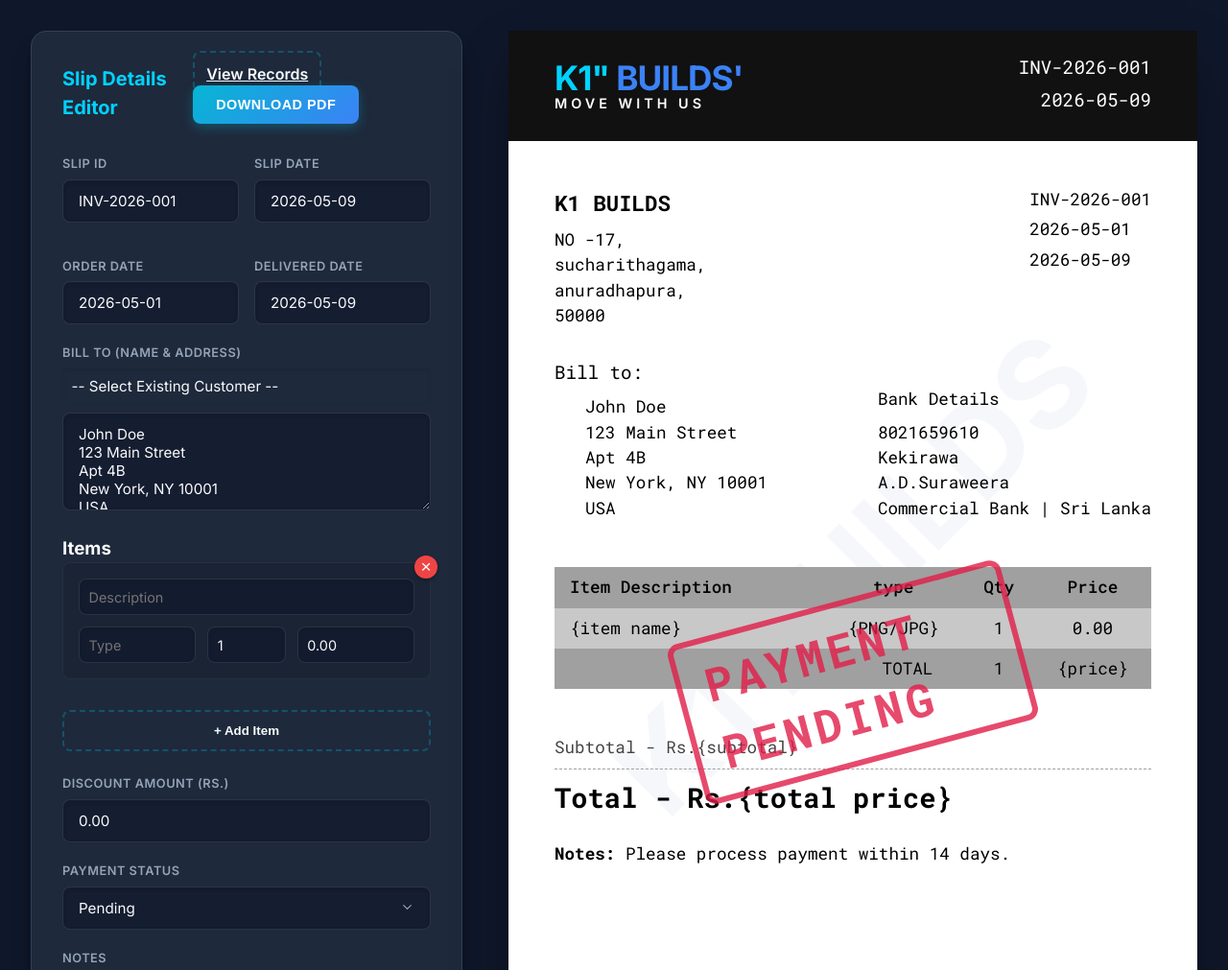
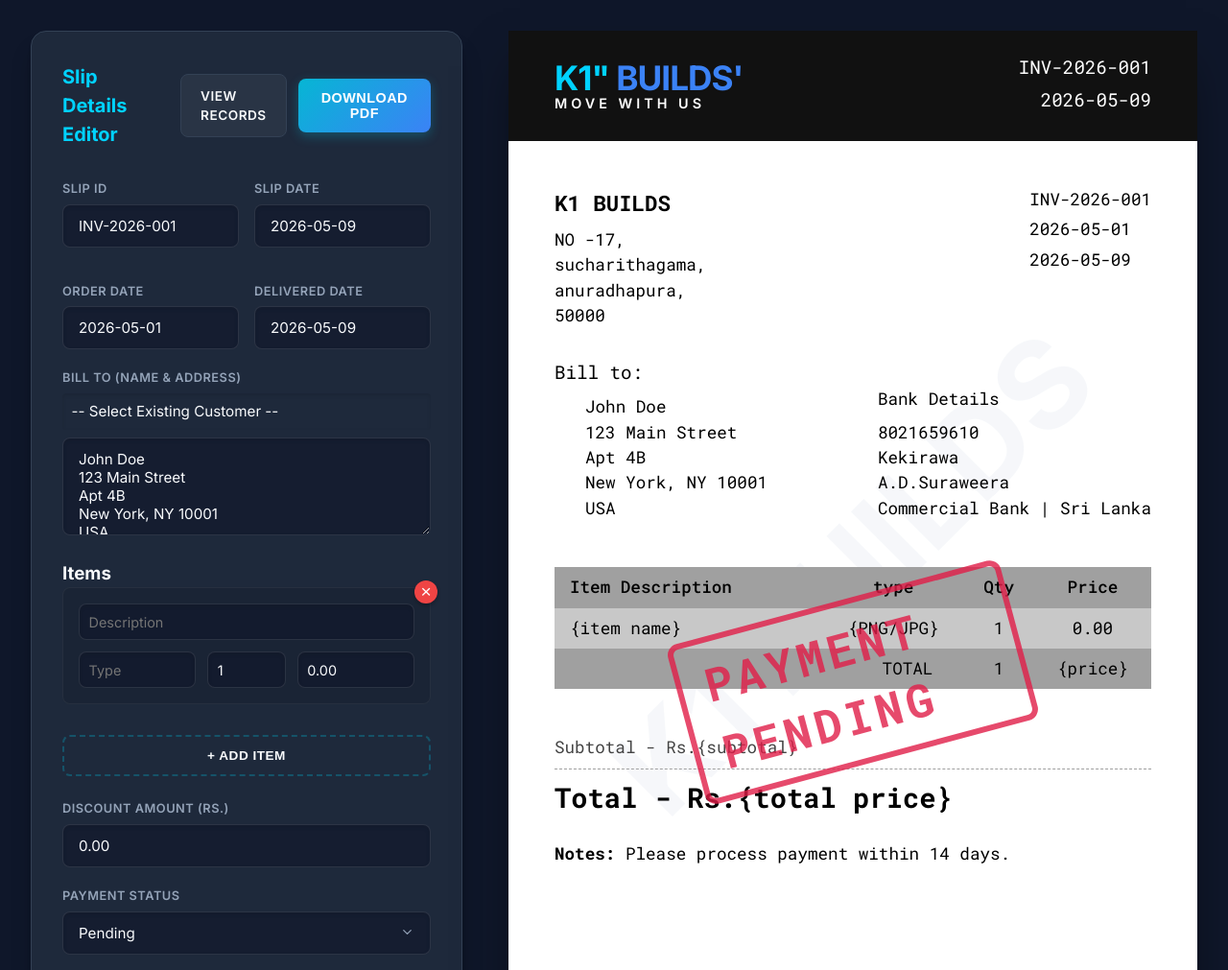
Before and after one commit to liyamuowner/KONE-Slip, a website with bundled scripts: page index.html in a window 1280 px wide. Shown: the top 1011 px of the page at 96% size. Built offline with nearby package versions, Linux system fonts and the light colour scheme; no server answers.

Commit message:
style: improve View Records button and header layout

```diff
--- a/style.css
+++ b/style.css
@@ -57,6 +57,13 @@
     justify-content: space-between;
     align-items: center;
     margin-bottom: 2rem;
+    gap: 1rem;
+}
+
+.header-actions {
+    display: flex;
+    gap: 0.75rem;
+    align-items: center;
 }
 
 .panel-header h2 {
@@ -163,22 +170,41 @@
 }
 
 .btn-secondary {
-    background: transparent;
-    color: var(--accent-blue);
-    border: 2px dashed rgba(6, 182, 212, 0.3);
+    background: rgba(255, 255, 255, 0.05);
+    color: var(--text-light);
+    border: 1px solid var(--border);
     border-radius: 8px;
-    padding: 0.75rem;
-    width: 100%;
+    padding: 0.75rem 1.25rem;
     cursor: pointer;
-    margin-top: 1rem;
-    margin-bottom: 1.5rem;
     font-weight: 600;
-    transition: all 0.2s ease;
+    transition: all 0.3s cubic-bezier(0.4, 0, 0.2, 1);
+    font-size: 0.85rem;
+    text-transform: uppercase;
+    letter-spacing: 0.5px;
+    text-decoration: none;
+    display: inline-flex;
+    align-items: center;
+    justify-content: center;
 }
 
 .btn-secondary:hover {
+    background: rgba(255, 255, 255, 0.1);
+    border-color: var(--primary);
+    color: var(--primary);
+    transform: translateY(-1px);
+}
+
+#add-item.btn-secondary {
+    width: 100%;
+    margin-top: 1rem;
+    margin-bottom: 1.5rem;
+    border: 2px dashed rgba(6, 182, 212, 0.3);
+    background: transparent;
+}
+
+#add-item.btn-secondary:hover {
+    border-style: solid;
     background: rgba(6, 182, 212, 0.05);
-    border-color: rgba(6, 182, 212, 0.6);
 }
 
 /* Item Rows (2-Row Card Layout) */
```
